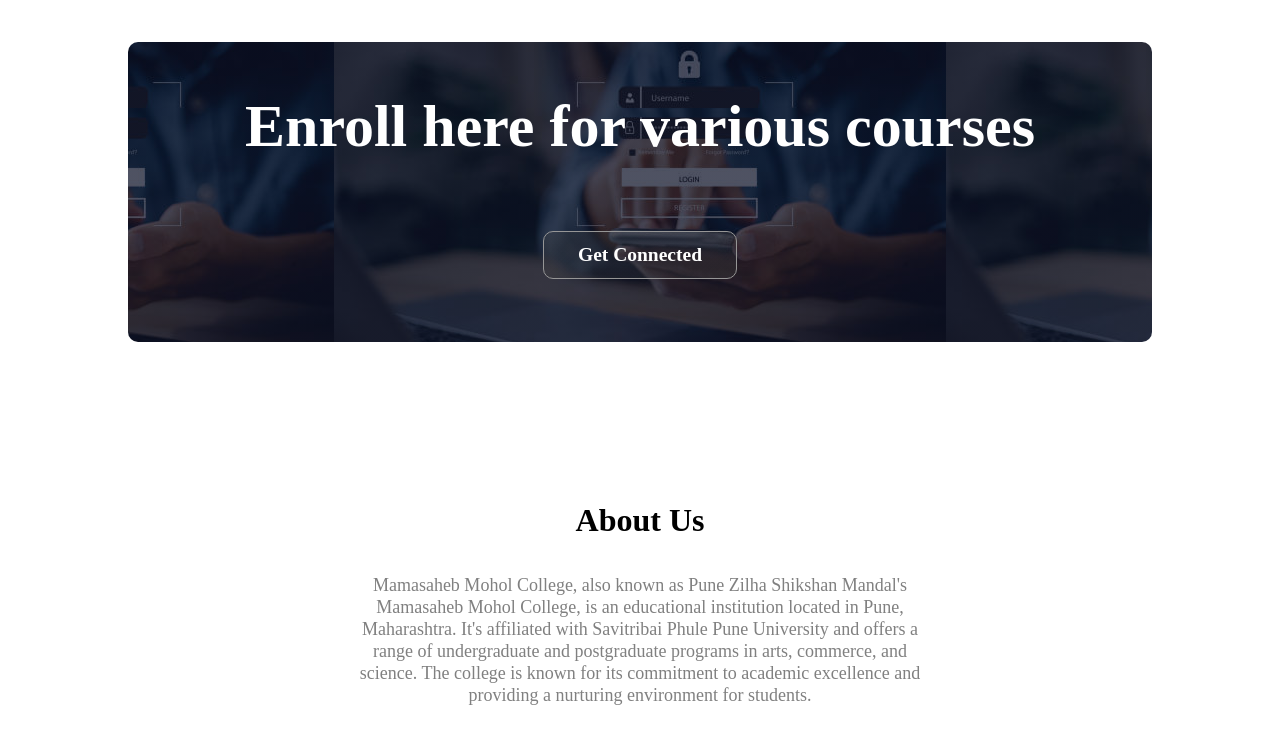
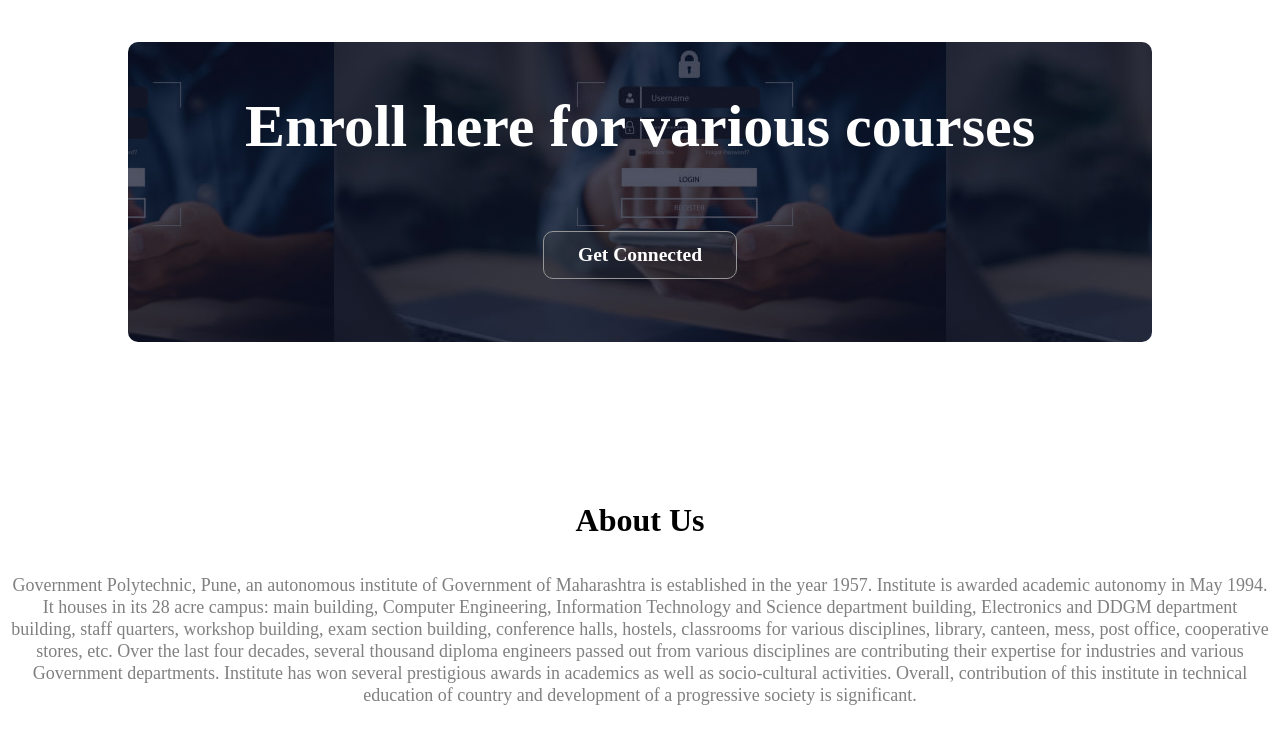
Before and after one commit to omkarhoke30/mycollage, a plain HTML site: page index.html in a window 1280 px wide. Shown: the part 2133-2873 px from the top of the page. Drawn offline with Linux system fonts and the light colour scheme.

Commit message:
Update index.html

```diff
--- a/index.html
+++ b/index.html
@@ -105,12 +105,8 @@
     <section class="footer">
         <h4>About Us</h4>
         <p>
-            Mamasaheb Mohol College, also known as Pune Zilha Shikshan Mandal's <br>
-            Mamasaheb Mohol College, is an educational institution located in Pune,<br>
-            Maharashtra. It's affiliated with Savitribai Phule Pune University and offers a<br>
-            range of undergraduate and postgraduate programs in arts, commerce, and<br>
-            science. The college is known for its commitment to academic excellence and<br>
-            providing a nurturing environment for students.
+           Government Polytechnic, Pune, an autonomous institute of Government of Maharashtra is established in the year 1957. Institute is awarded academic autonomy in May 1994. It houses in its 28 acre campus: main building, Computer Engineering, Information Technology and Science department building, Electronics and DDGM department building, staff quarters, workshop building, exam section building, conference halls, hostels, classrooms for various disciplines, library, canteen, mess, post office, cooperative stores, etc.
+Over the last four decades, several thousand diploma engineers passed out from various disciplines are contributing their expertise for industries and various Government departments. Institute has won several prestigious awards in academics as well as socio-cultural activities. Overall, contribution of this institute in technical education of country and development of a progressive society is significant.
         </p>
         <br>
         <ul class="icons">
```
